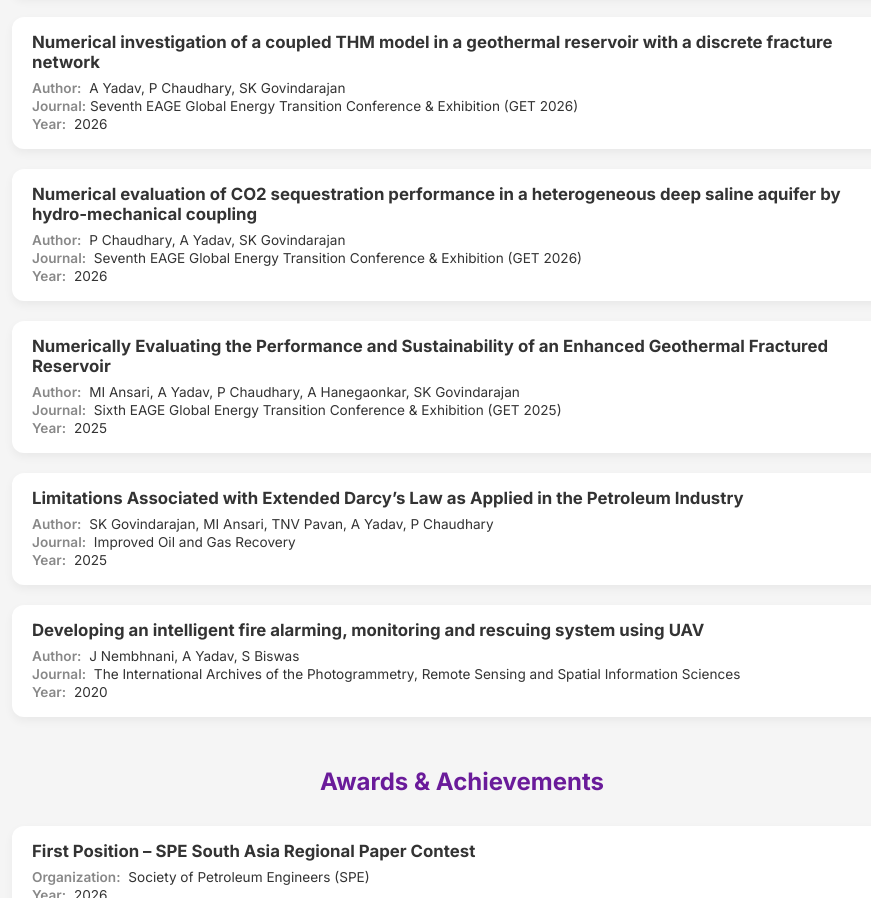
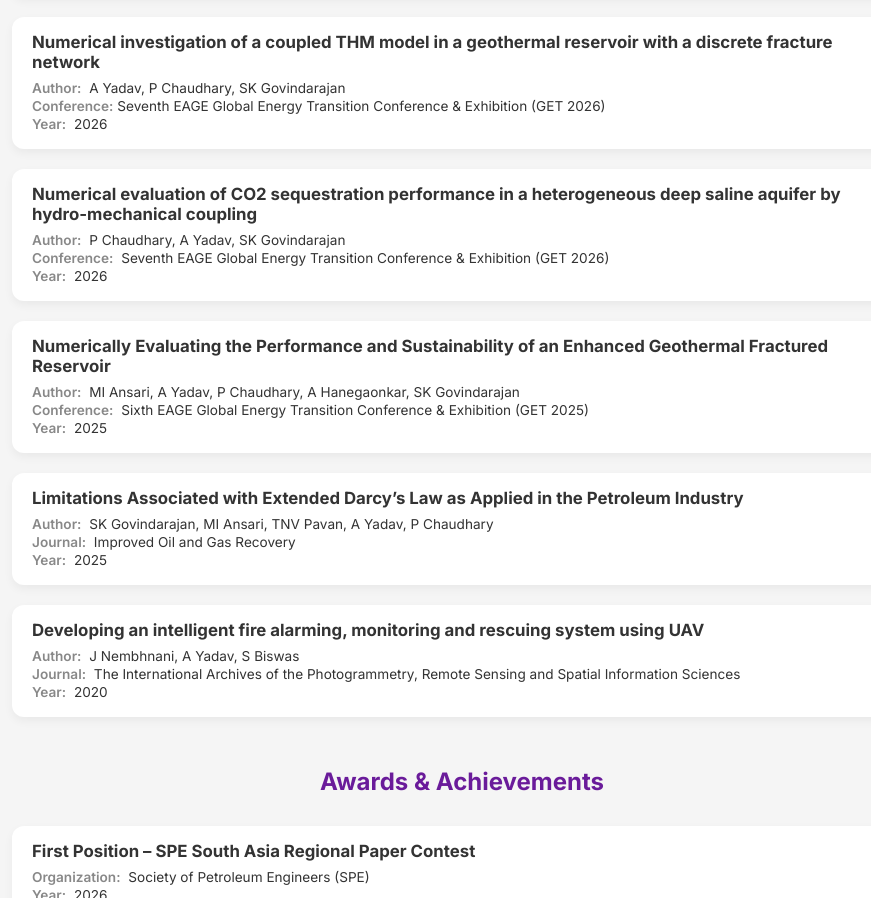
Before and after one commit to AbhishekY9/AbhishekY9.github.io, a plain HTML site: page index.html in a window 1280 px wide. Shown: the part 3034-3932 px from the top of the page, without its empty margins (178-1049 px from the left). Drawn offline with Linux system fonts and the light colour scheme.

Commit message:
Update index.html

```diff
--- a/index.html
+++ b/index.html
@@ -201,7 +201,7 @@
   <div class="publication-item">
     <p class="pub-title">Numerical investigation of a coupled THM model in a geothermal reservoir with a discrete fracture network</p>
     <p class="pub-info"><span class="label">Author:</span> A Yadav, P Chaudhary, SK Govindarajan</p>
-    <p class="pub-info"><span class="label">Journal:</span>Seventh EAGE Global Energy Transition Conference & Exhibition (GET 2026)</p>
+    <p class="pub-info"><span class="label">Conference:</span>Seventh EAGE Global Energy Transition Conference & Exhibition (GET 2026)</p>
     <p class="pub-info"><span class="label">Year:</span> 2026</p>
   </div>
 
@@ -209,7 +209,7 @@
   <div class="publication-item">
     <p class="pub-title">Numerical evaluation of CO2 sequestration performance in a heterogeneous deep saline aquifer by hydro-mechanical coupling</p>
     <p class="pub-info"><span class="label">Author:</span> P Chaudhary, A Yadav, SK Govindarajan</p>
-    <p class="pub-info"><span class="label">Journal:</span> Seventh EAGE Global Energy Transition Conference & Exhibition (GET 2026) </p>
+    <p class="pub-info"><span class="label">Conference:</span> Seventh EAGE Global Energy Transition Conference & Exhibition (GET 2026) </p>
     <p class="pub-info"><span class="label">Year:</span> 2026</p>
   </div>
 
@@ -217,7 +217,7 @@
   <div class="publication-item">
     <p class="pub-title">Numerically Evaluating the Performance and Sustainability of an Enhanced Geothermal Fractured Reservoir</p>
     <p class="pub-info"><span class="label">Author:</span> MI Ansari, A Yadav, P Chaudhary, A Hanegaonkar, SK Govindarajan</p>
-    <p class="pub-info"><span class="label">Journal:</span> Sixth EAGE Global Energy Transition Conference & Exhibition (GET 2025) </p>
+    <p class="pub-info"><span class="label">Conference:</span> Sixth EAGE Global Energy Transition Conference & Exhibition (GET 2025) </p>
     <p class="pub-info"><span class="label">Year:</span> 2025</p>
   </div>
 
```
